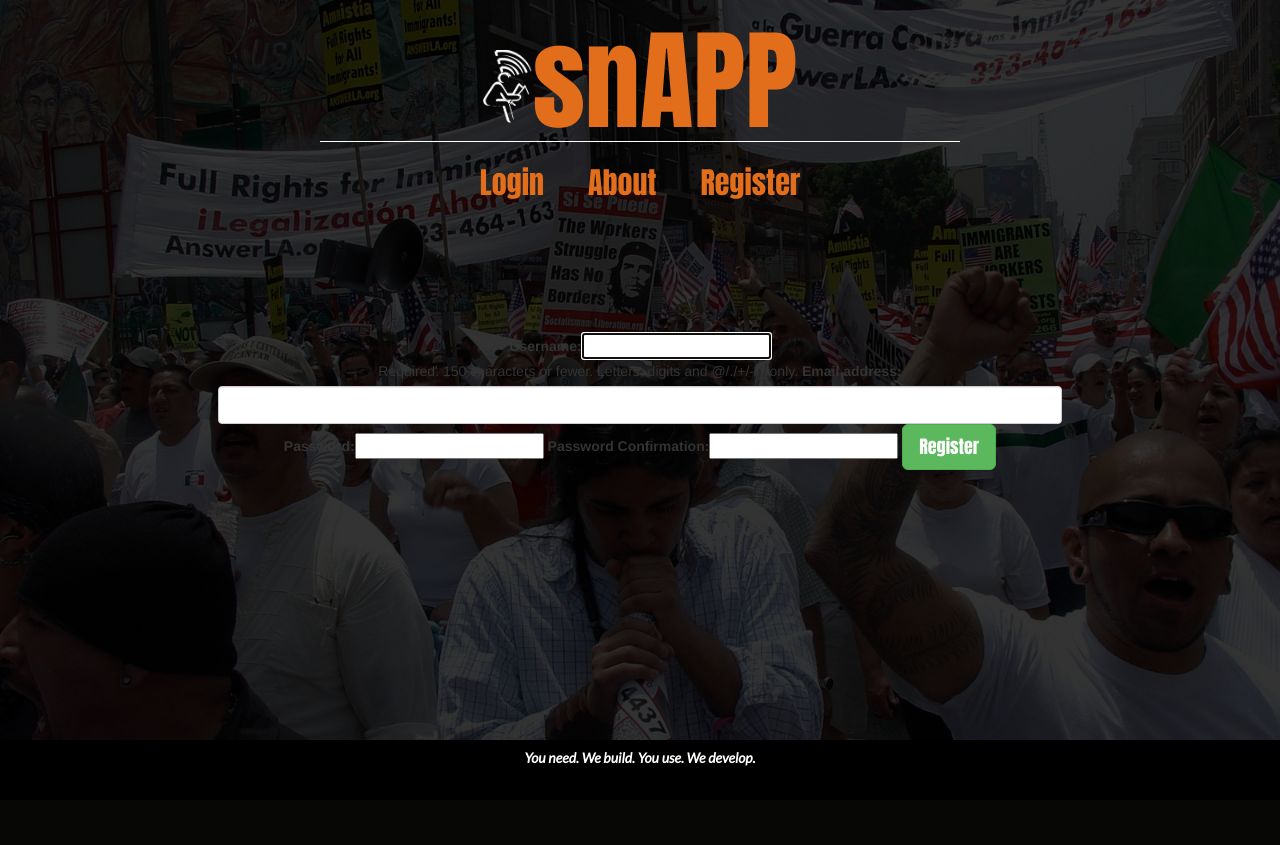
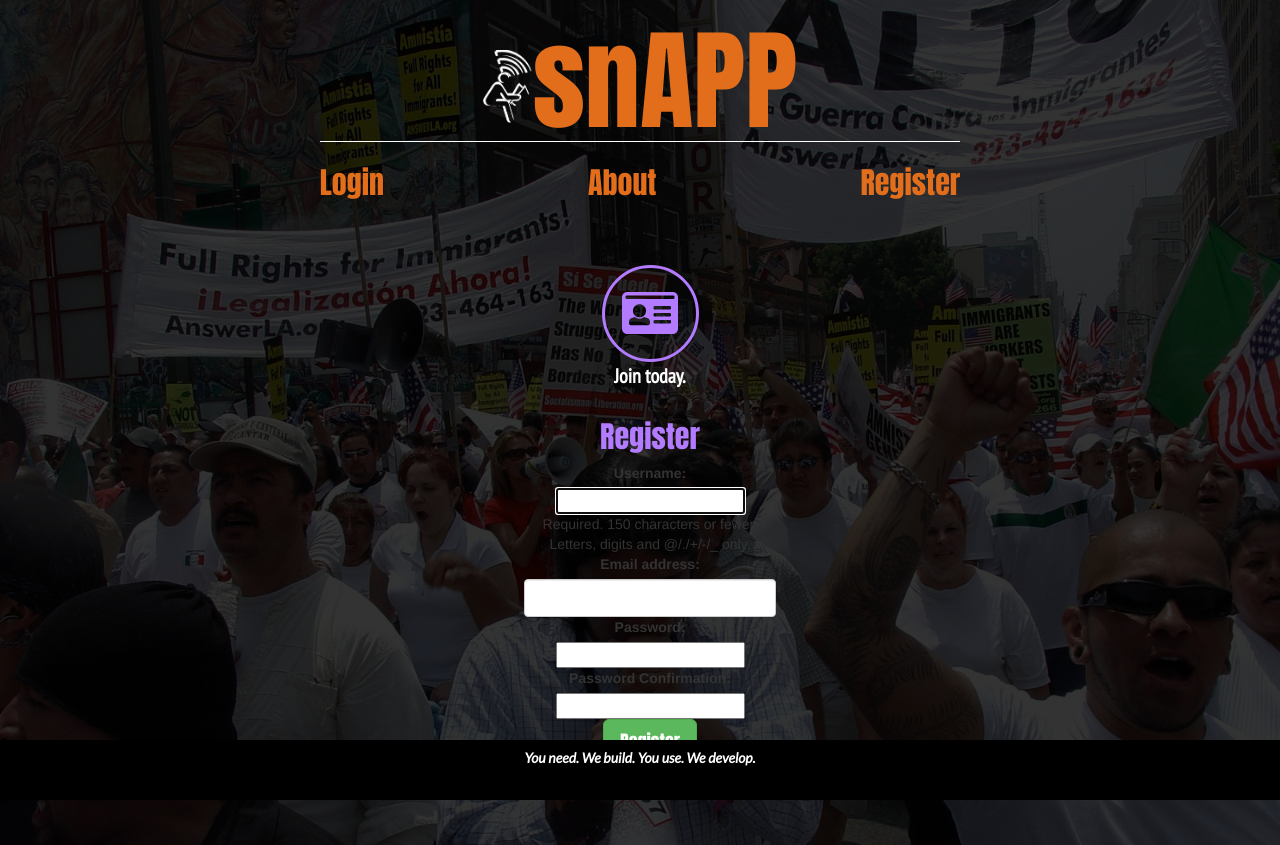
Before and after one commit to Deasun/snAPP, a Django app: page /accounts/register/ in a window 1280 px wide. Before the commit the page ends 766 px from the top, so only its background shows below. Run offline with Django 3.2, Linux system fonts and the light colour scheme; some libraries are stand-ins or nearby versions.

Commit message:
-md -lg registration.html styled

```diff
--- a/accounts/templates/registration.html
+++ b/accounts/templates/registration.html
@@ -7,10 +7,21 @@
 {% block page_heading %}User Registration{% endblock %}
 
 {% block content %}
-
-<form method='POST' class="registration">
-    {% csrf_token %}
-    {{ registration_form | as_bootstrap }}
-    <button type="submit" class="btn btn-lg btn-success">Register</button>
-</form>
+<div class="row list-head">
+    <div class="col-xs-12 list-head-img">
+        <i class="fas fa-id-card fa-4x user profile"></i>
+    </div>
+    <div class "col-xs-12">
+        <p><strong>Join today.</strong></p>
+    </div>
+    <div class="col-xs-12">
+        <h2 class="user">Register</h2>
+    </div>
+    <div class="col-xs-12">
+        <form method='POST' class="registration">
+            {% csrf_token %} {{ registration_form | as_bootstrap }}
+            <button type="submit" class="btn btn-lg btn-success">Register</button>
+        </form>
+    </div>
+</div>
 {% endblock %}
--- a/static/css/_forms.scss
+++ b/static/css/_forms.scss
@@ -13,8 +13,18 @@
 
 .registration {
     width: 66%;
-    margin-left: 17%;
-    margin-top: 10%;
+    margin: {
+        left: 17%;
+        bottom: 8rem;
+    }
+    @media (min-width: 768px) {
+        width: 33%;
+        margin-left: 33%;
+    }
+    @media (min-width: 992px) {
+        width: 20%;
+        margin-left: 40%;
+    }
 }
 
 .check-out {
--- a/static/css/_navbar.scss
+++ b/static/css/_navbar.scss
@@ -1,6 +1,15 @@
 .nav-link {
     margin-left: 2rem;
     margin-right: 2rem;
+    @media (min-width: 768px) {
+        margin-left: 5rem;
+        margin-right: 5rem;
+    }
+    @media (min-width: 992px) {
+        margin-left: 10rem;
+        margin-right: 10rem;
+    }
+
 }
 
 .fa-sign-out-alt {
--- a/static/css/custom.css
+++ b/static/css/custom.css
@@ -180,6 +180,14 @@ blockquote {
 .nav-link {
   margin-left: 2rem;
   margin-right: 2rem; }
+  @media (min-width: 768px) {
+    .nav-link {
+      margin-left: 5rem;
+      margin-right: 5rem; } }
+  @media (min-width: 992px) {
+    .nav-link {
+      margin-left: 10rem;
+      margin-right: 10rem; } }
 
 .fa-sign-out-alt {
   position: fixed;
@@ -266,7 +274,15 @@ a .fa-cc-stipe {
 .registration {
   width: 66%;
   margin-left: 17%;
-  margin-top: 10%; }
+  margin-bottom: 8rem; }
+  @media (min-width: 768px) {
+    .registration {
+      width: 33%;
+      margin-left: 33%; } }
+  @media (min-width: 992px) {
+    .registration {
+      width: 20%;
+      margin-left: 40%; } }
 
 .check-out {
   width: 80%;
```
Also changed, not shown: 1 other file.
